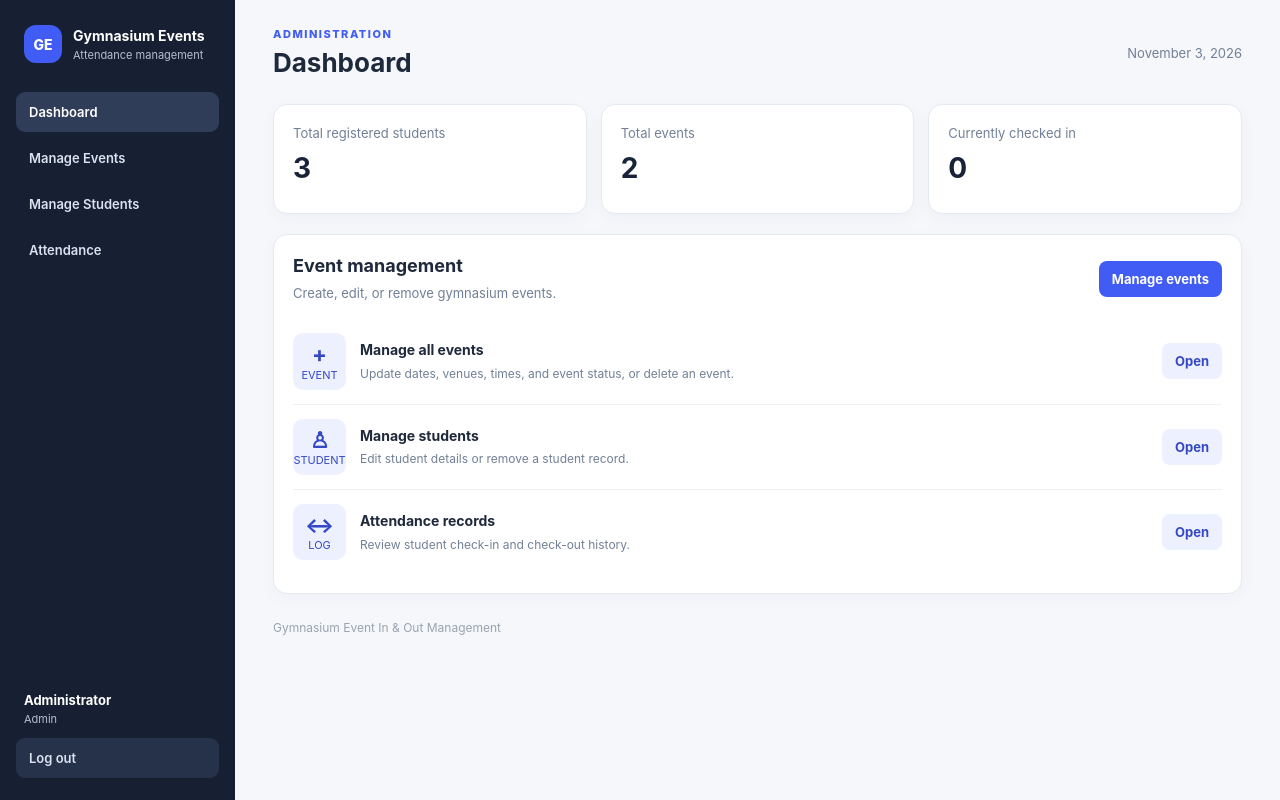
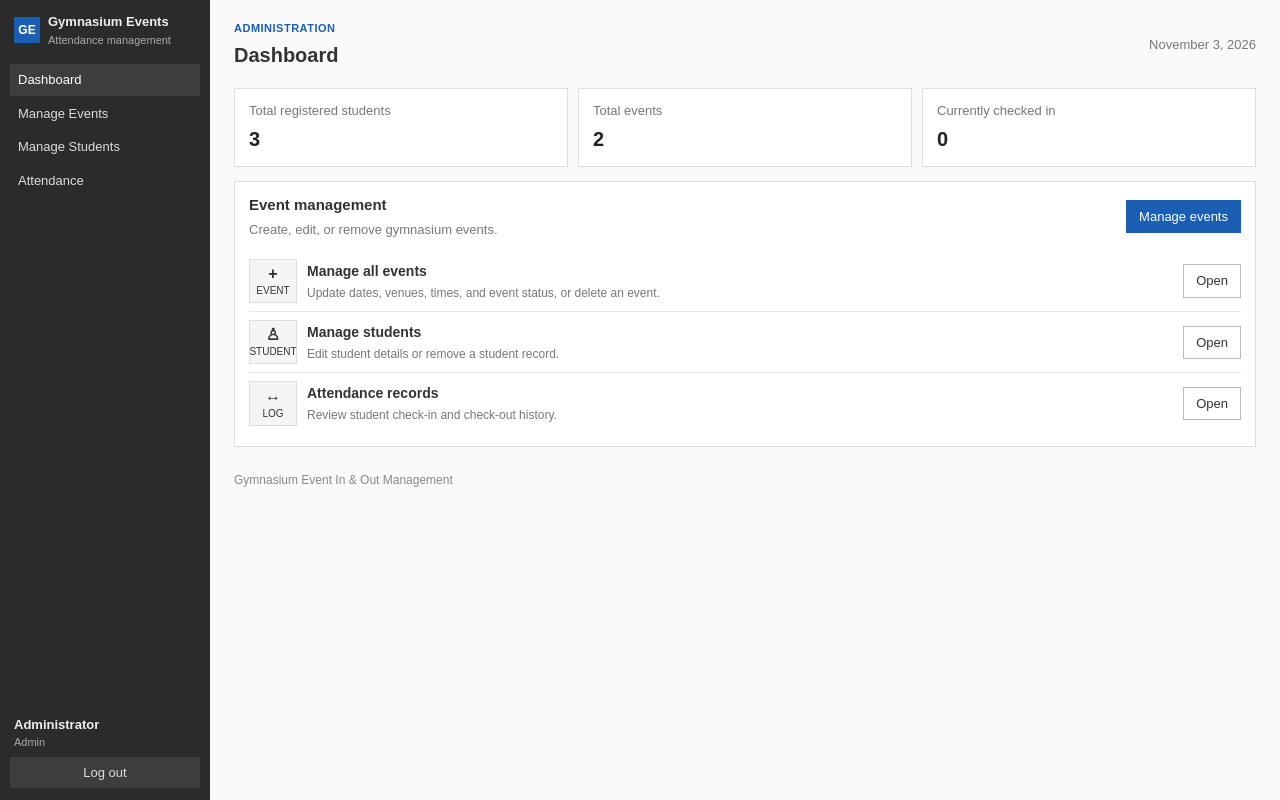
Before and after one commit to venjoverse/gymnasium_system, a PHP site: page /dashboard.php in a window 1280 px wide. Run offline with PHP 8.4, Linux system fonts and the light colour scheme; a user stored in the database is signed in; data comes from the database, SQL or seed files in the repository; data that the repository does not hold is empty.

Commit message:
css update 11/3/2026

```diff
--- a/dashboard.php
+++ b/dashboard.php
@@ -220,6 +220,9 @@ $totalStudents = (int)$pdo->query('SELECT COUNT(*) FROM Attendees')->fetchColumn
 $totalEvents = (int)$pdo->query('SELECT COUNT(*) FROM Events')->fetchColumn();
 $insideNow = (int)$pdo->query('SELECT COUNT(*) FROM Attendance WHERE TimeOut IS NULL')->fetchColumn();
 
+
+// Map each event to the current student's attendance record so actions
+// can be shown on the matching event card.
 $students = [];
 $staffAttendance = [];
 $myAttendance = [];
@@ -231,8 +234,6 @@ if ($isStaff) {
     $stmt->execute([(int)$_SESSION['attendee_id']]);
     $myAttendance = $stmt->fetchAll();
 
-    // Map each event to the current student's attendance record so actions
-    // can be shown on the matching event card.
     $attendanceByEvent = [];
     foreach ($myAttendance as $attendanceRecord) {
         $attendanceByEvent[(int)$attendanceRecord['EventID']] = $attendanceRecord;
--- a/style.css
+++ b/style.css
@@ -1,34 +1,19 @@
-:root {
-    --navy: #172033;
-    --blue: #405cf5;
-    --blue-dark: #2f49d6;
-    --muted: #718096;
-    --line: #e5e9f2;
-    --bg: #f5f7fb;
-    --danger: #c53030;
-    --green: #21865b;
-    --white: #ffffff;
-}
-
-* {
-    box-sizing: border-box;
-}
-
-html {
-    scroll-behavior: smooth;
-}
-
 body {
     margin: 0;
-    background: var(--bg);
-    color: #1e293b;
-    font-family: Inter, "Segoe UI", Arial, Helvetica, sans-serif;
+    background: #fafafa;
+    color: #333;
+    font-family: Arial, Helvetica, sans-serif;
     font-size: 14px;
+    line-height: 1.5;
 }
 
 a {
-    color: inherit;
+    color: #1a5fb4;
     text-decoration: none;
+}
+
+a:hover {
+    text-decoration: underline;
 }
 
 button,
@@ -42,75 +27,71 @@ button {
     cursor: pointer;
 }
 
-/* Main dashboard layout */
+/* Layout */
 .layout {
+    display: flex;
     min-height: 100vh;
-    display: flex;
 }
 
 .sidebar {
-    width: 235px;
-    flex: 0 0 235px;
-    background: var(--navy);
-    color: var(--white);
-    padding: 22px 16px;
+    width: 190px;
+    flex: 0 0 190px;
+    background: #2b2b2b;
+    color: #eee;
+    padding: 12px 10px;
     display: flex;
     flex-direction: column;
-    gap: 26px;
+    gap: 16px;
 }
 
 .brand {
     display: flex;
     align-items: center;
-    gap: 11px;
-    padding: 3px 8px;
-    min-width: 0;
+    gap: 8px;
+    padding: 0 4px;
 }
 
 .brand-mark {
-    width: 38px;
-    height: 38px;
-    flex: 0 0 38px;
-    border-radius: 12px;
-    background: var(--blue);
+    width: 26px;
+    height: 26px;
+    flex: 0 0 26px;
+    background: #1a5fb4;
+    color: #fff;
     display: grid;
     place-items: center;
-    font-weight: 800;
-    color: #fff;
+    font-size: 12px;
+    font-weight: bold;
 }
 
 .brand strong {
     display: block;
-    font-size: 14px;
+    font-size: 13px;
 }
 
 .brand small {
     display: block;
-    color: #b5bfd3;
+    color: #aaa;
     font-size: 11px;
-    margin-top: 4px;
 }
 
 .nav {
     display: grid;
-    gap: 6px;
+    gap: 2px;
 }
 
 .nav a,
 .logout-link {
     display: block;
-    padding: 12px 13px;
-    color: #dbe2ef;
-    border-radius: 9px;
+    padding: 6px 8px;
+    color: #ddd;
     font-size: 13px;
-    font-weight: 600;
-    transition: background .15s ease, color .15s ease;
 }
 
 .nav a:hover,
 .nav a.active {
-    background: #303d59;
+    background: #3d3d3d;
     color: #fff;
+    text-decoration: none;
 }
 
 .sidebar-bottom {
@@ -118,203 +99,183 @@ button {
 }
 
 .sidebar-bottom .user {
-    padding: 12px 8px;
+    padding: 6px 4px;
     font-size: 13px;
     overflow-wrap: anywhere;
 }
 
 .sidebar-bottom .user small {
     display: block;
-    color: #b5bfd3;
-    margin-top: 4px;
+    color: #aaa;
     font-size: 11px;
 }
 
 .logout-link {
-    background: #26324a;
+    background: #3d3d3d;
+    text-align: center;
 }
 
 .logout-link:hover {
-    background: #35435f;
+    background: #4a4a4a;
+    text-decoration: none;
 }
 
 .main {
     flex: 1;
-    width: 0;
     min-width: 0;
-    max-width: 1600px;
-    margin: 0 auto;
-    padding: 27px clamp(16px, 3vw, 38px);
+    max-width: 1100px;
+    padding: 20px 24px;
 }
 
 .main > .topbar {
     display: flex;
     justify-content: space-between;
     align-items: center;
-    gap: 15px;
-    margin-bottom: 24px;
+    gap: 12px;
+    margin-bottom: 18px;
 }
 
 .eyebrow {
     font-size: 11px;
-    letter-spacing: 1.5px;
-    font-weight: 800;
-    color: var(--blue);
+    letter-spacing: 0.5px;
+    font-weight: bold;
+    color: #1a5fb4;
+    text-transform: uppercase;
 }
 
 h1 {
-    font-size: 26px;
-    line-height: 1.25;
-    margin: 6px 0 0;
+    font-size: 20px;
+    margin: 3px 0 0;
     overflow-wrap: anywhere;
 }
 
 .date {
     font-size: 13px;
-    color: var(--muted);
+    color: #777;
     white-space: nowrap;
 }
 
-/* Dashboard stats and panels */
+/* Stats and panels */
 .stats {
     display: grid;
     grid-template-columns: repeat(3, minmax(0, 1fr));
-    gap: 14px;
-    margin-bottom: 20px;
+    gap: 10px;
+    margin-bottom: 14px;
 }
 
 .stat,
 .panel {
     min-width: 0;
-    background: var(--white);
-    border: 1px solid var(--line);
-    border-radius: 14px;
-    padding: 19px;
-    box-shadow: 0 5px 18px rgb(27 42 74 / 3%);
+    background: #fff;
+    border: 1px solid #ddd;
+    padding: 12px 14px;
 }
 
 .stat small {
     display: block;
-    color: var(--muted);
+    color: #777;
     font-size: 13px;
-    line-height: 1.45;
 }
 
 .stat strong {
     display: block;
-    font-size: 28px;
-    margin: 9px 0;
-    color: #18233a;
+    font-size: 20px;
+    margin: 4px 0 0;
+    color: #222;
 }
 
 .panel {
-    margin-bottom: 18px;
+    margin-bottom: 14px;
 }
 
 .panel-heading {
     display: flex;
     justify-content: space-between;
     align-items: center;
-    gap: 12px;
-    margin-bottom: 16px;
+    gap: 10px;
+    margin-bottom: 12px;
 }
 
 .panel h2 {
-    font-size: 18px;
-    line-height: 1.35;
-    margin: 0 0 5px;
+    font-size: 15px;
+    margin: 0 0 3px;
 }
 
 .subtext {
-    color: var(--muted);
+    color: #777;
     font-size: 13px;
-    line-height: 1.5;
     margin: 0;
 }
 
 .grid-2 {
     display: grid;
-    grid-template-columns: minmax(260px, .8fr) minmax(0, 1.5fr);
+    grid-template-columns: minmax(220px, 0.8fr) minmax(0, 1.5fr);
     align-items: start;
-    gap: 18px;
+    gap: 12px;
 }
 
-/* Buttons and action groups */
+/* Buttons */
 .btn,
 .button,
 button {
-    border: 0;
-    border-radius: 8px;
+    border: 1px solid #1a5fb4;
+    background: #1a5fb4;
+    color: #fff;
+    padding: 6px 12px;
+    font-size: 13px;
     display: inline-flex;
     align-items: center;
     justify-content: center;
-    gap: 6px;
-    padding: 10px 13px;
-    background: var(--blue);
-    color: #fff;
-    text-decoration: none;
-    font-size: 13px;
-    line-height: 1.25;
-    font-weight: 700;
-    text-align: center;
+    gap: 4px;
     cursor: pointer;
-    transition: background .15s ease, transform .15s ease;
 }
 
 .btn:hover,
 .button:hover,
 button:hover {
-    background: var(--blue-dark);
-}
-
-.btn:focus-visible,
-.button:focus-visible,
-button:focus-visible,
-a:focus-visible,
-input:focus-visible,
-select:focus-visible,
-textarea:focus-visible {
-    outline: 3px solid rgb(64 92 245 / 25%);
-    outline-offset: 2px;
+    background: #164e94;
 }
 
 .btn.secondary,
 button.secondary {
-    background: #edf1ff;
-    color: #3448c5;
+    background: #fff;
+    border: 1px solid #bbb;
+    color: #333;
 }
 
 .btn.secondary:hover,
 button.secondary:hover {
-    background: #e0e7ff;
+    background: #f0f0f0;
 }
 
 .btn.danger,
 button.danger {
-    background: #fff0f0;
-    color: var(--danger);
+    background: #fff;
+    border: 1px solid #bbb;
+    color: #b00020;
 }
 
 .btn.danger:hover,
 button.danger:hover {
-    background: #ffe0e0;
+    background: #fdf0f0;
 }
 
 .btn.muted,
 button.muted {
-    background: #edf0f5;
-    color: #344054;
+    background: #eee;
+    border: 1px solid #bbb;
+    color: #333;
 }
 
 .btn.muted:hover,
 button.muted:hover {
-    background: #e1e7ef;
+    background: #e2e2e2;
 }
 
 .actions {
     display: flex;
     align-items: center;
-    gap: 7px;
+    gap: 6px;
     flex-wrap: wrap;
 }
 
@@ -398,18 +344,17 @@ textarea {
 }
 
 .search {
-    display: block;
-    margin-bottom: 14px;
+    margin-bottom: 10px;
 }
 
 /* Event cards */
 .event-card {
     display: flex;
     align-items: center;
-    gap: 14px;
+    gap: 10px;
     min-width: 0;
-    padding: 14px 0;
-    border-bottom: 1px solid #edf0f5;
+    padding: 8px 0;
+    border-bottom: 1px solid #e5e5e5;
 }
 
 .event-card:last-child {
@@ -417,31 +362,30 @@ textarea {
 }
 
 .event-date {
-    width: 53px;
-    min-width: 53px;
-    min-height: 53px;
-    padding: 8px 4px;
+    width: 42px;
+    min-width: 42px;
+    padding: 4px 2px;
+    text-align: center;
+    border: 1px solid #ddd;
+    background: #f5f5f5;
+    color: #333;
     display: flex;
     flex-direction: column;
     align-items: center;
     justify-content: center;
-    text-align: center;
-    background: #edf1ff;
-    border-radius: 10px;
-    color: #3448c5;
 }
 
 .event-date b,
 .event-date strong {
     display: block;
-    font-size: 22px;
+    font-size: 16px;
     line-height: 1.2;
 }
 
 .event-date small,
 .event-date span {
     display: block;
-    font-size: 11px;
+    font-size: 10px;
     text-transform: uppercase;
 }
 
@@ -454,27 +398,17 @@ textarea {
 .event-detail b {
     display: block;
     font-size: 14px;
-    line-height: 1.4;
 }
 
 .event-detail small {
     display: block;
-    margin-top: 5px;
-    color: var(--muted);
+    margin-top: 2px;
+    color: #777;
     font-size: 12px;
-    line-height: 1.45;
 }
 
 .event-attendance-action {
     flex-shrink: 0;
-    display: flex;
-    align-items: center;
-    justify-content: flex-end;
-}
-
-.event-attendance-action form {
-    display: flex;
-    margin: 0;
 }
 
 .event-attendance-action .btn {
@@ -482,181 +416,152 @@ textarea {
 }
 
 .attendance-state {
-    font-weight: 700;
+    font-weight: bold;
 }
 
-/* Tables and management controls */
+/* Tables */
 .table-wrap {
     width: 100%;
     overflow-x: auto;
-    border-radius: 8px;
-    -webkit-overflow-scrolling: touch;
 }
 
 table {
     width: 100%;
-    min-width: 650px;
+    min-width: 550px;
     border-collapse: collapse;
-    background: #fff;
     font-size: 13px;
 }
 
 th,
 td {
-    padding: 13px 11px;
-    border-bottom: 1px solid #edf0f5;
+    padding: 7px 8px;
+    border-bottom: 1px solid #e5e5e5;
     text-align: left;
     vertical-align: middle;
 }
 
 th {
-    background: #fafbfe;
-    color: #69768b;
-    font-size: 11px;
-    font-weight: 750;
-    text-transform: uppercase;
-    letter-spacing: .5px;
+    background: #f2f2f2;
+    font-size: 12px;
+    font-weight: bold;
+    color: #555;
     white-space: nowrap;
 }
 
-tbody tr:last-child td {
-    border-bottom: 0;
-}
-
 tbody tr:hover {
-    background: #fcfdff;
+    background: #fafafa;
 }
 
 .muted-text {
     display: block;
-    margin-top: 4px;
-    color: var(--muted);
+    color: #777;
     font-size: 12px;
-    font-weight: 400;
 }
 
 .tag,
 .status {
     display: inline-block;
-    padding: 5px 8px;
-    border-radius: 999px;
-    background: #edf1ff;
-    color: #3448c5;
+    padding: 1px 6px;
+    border: 1px solid #bbb;
+    background: #f5f5f5;
     font-size: 11px;
-    line-height: 1.3;
     white-space: nowrap;
 }
 
 .tag.cancelled,
 .status.cancelled {
-    background: #fff0f0;
-    color: var(--danger);
+    color: #b00020;
 }
 
 .tag.completed,
 .status.completed {
-    background: #eaf8f0;
-    color: #176c49;
+    color: #1a7f37;
 }
 
 .tag.scheduled,
 .status.scheduled {
-    background: #edf1ff;
-    color: #3448c5;
+    color: #333;
 }
 
 .empty {
-    padding: 22px;
+    padding: 14px;
     text-align: center;
-    color: var(--muted);
+    color: #777;
 }
 
 .notice,
 .success {
-    padding: 12px 14px;
-    border-radius: 9px;
-    margin-bottom: 17px;
+    padding: 8px 10px;
+    border: 1px solid #c5e1c5;
+    background: #f0f8f0;
+    margin-bottom: 12px;
     font-size: 13px;
-    line-height: 1.5;
-    background: #eaf8f0;
-    color: #176c49;
 }
 
 .alert {
-    padding: 12px 14px;
-    border-radius: 9px;
-    margin: 15px 0;
-    background: #fff0f0;
-    color: #a43d3d;
+    padding: 8px 10px;
+    border: 1px solid #e0c0c0;
+    background: #fdf0f0;
+    margin: 10px 0;
     font-size: 13px;
-    line-height: 1.5;
+    color: #b00020;
 }
 
 .text-link {
-    color: #2459d3;
+    color: #1a5fb4;
     font-size: 13px;
-    font-weight: 700;
-}
-
-.text-link:hover {
-    text-decoration: underline;
 }
 
 footer {
-    padding: 8px 0 20px;
-    color: #9aa2af;
+    padding: 10px 0;
+    color: #888;
     font-size: 12px;
 }
 
-/* Login and registration pages */
+/* Auth pages */
 .auth-page,
 .login-page {
     min-height: 100vh;
     display: grid;
     place-items: center;
-    padding: 20px;
-    background: #f4f7fc;
+    padding: 16px;
+    background: #fafafa;
 }
 
 .auth-card,
 .login-card {
     width: 100%;
-    max-width: 420px;
-    padding: 32px;
+    max-width: 360px;
+    padding: 20px;
     background: #fff;
-    border: 1px solid #e7ebf1;
-    border-radius: 16px;
-    box-shadow: 0 12px 35px rgb(31 47 77 / 5%);
-    text-align: center;
+    border: 1px solid #ddd;
 }
 
 .auth-card .logo {
+    width: 34px;
+    height: 34px;
+    margin: 0 auto 12px;
+    background: #1a5fb4;
+    color: #fff;
     display: grid;
     place-items: center;
-    width: 48px;
-    height: 48px;
-    margin: 0 auto 18px;
-    border-radius: 12px;
-    background: #2459d3;
-    color: #fff;
-    font-weight: 800;
+    font-weight: bold;
 }
 
 .auth-card h1,
 .login-card h1 {
-    margin: 0 0 8px;
-    font-size: 25px;
+    margin: 0 0 4px;
+    font-size: 19px;
 }
 
 .auth-card .muted,
 .login-card p {
-    color: #7b8795;
-    line-height: 1.6;
+    color: #777;
 }
 
 .auth-card form,
 .login-card form {
-    margin: 25px 0;
+    margin: 16px 0;
     text-align: left;
 }
 
```
Also changed, not shown: other parts of style.css (+45 -182 lines).
